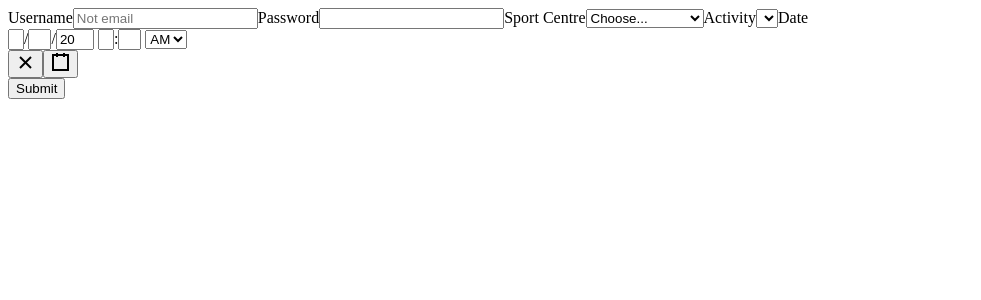
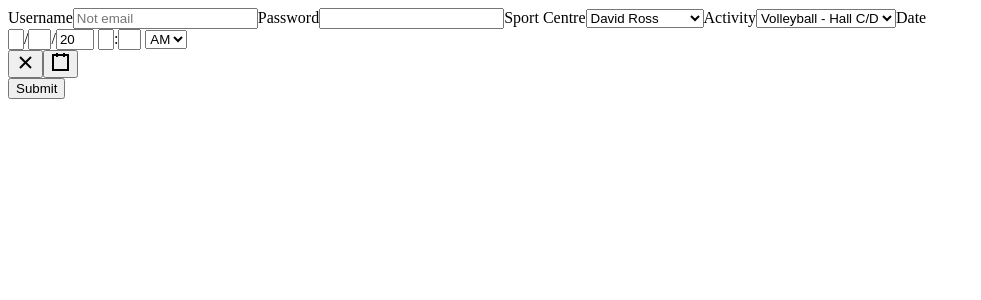
Before and after one commit to jiaweihong/auto-booker, a React (Create React App) app in the folder client/: page / in a window 1280 px wide. Shown: the top 300 px of the page, without its empty margins (0-981 px from the left). Built offline with nearby package versions, Linux system fonts and the light colour scheme.

Commit message:
booking form is able add booking to database

```diff
--- a/client/src/App.js
+++ b/client/src/App.js
@@ -1,9 +1,9 @@
-import Form from './Form'
+import BookingForm from './BookingForm'
 
 function App(){
   return (
     <>
-      <Form/>
+      <BookingForm/>
     </>
   )
 }
--- /dev/null
+++ b/client/src/BookingForm.js
@@ -0,0 +1,115 @@
+import React, { useState } from 'react'
+import CryptoJs from 'crypto-js';
+import DateTimePicker from 'react-datetime-picker';
+
+export default function BookingForm(){
+    const [username, setUsername] = useState('');
+    const [password, setPassword] = useState('');
+    const [sportsCentre, setSportsCentre] = useState('David Ross');
+    const [activity, setActivity] = useState('Volleyball - Hall C/D')
+    const [dateTime, setDateTime] = useState(new Date());
+
+    let davidRossActivities = ["Volleyball - Hall C/D"];
+    let jubileeCampusActivities = ["Volleyball - Hall 1"];
+    let dropdownActivies = null;
+    let activityOptions = null;
+
+    if (sportsCentre === "David Ross"){
+        dropdownActivies = davidRossActivities;
+    } else if (sportsCentre === "Jubilee Campus") {
+        dropdownActivies = jubileeCampusActivities;
+    }
+
+    if (dropdownActivies != null){
+        activityOptions = dropdownActivies.map((activity) => <option key={activity} value={activity}> {activity} </option>);
+    }
+
+    const encryptPassword = (password) => {
+        var ciphertext = CryptoJs.AES.encrypt(password, process.env.REACT_APP_ENCRYPTION_SECRET);
+        let encryptedPassword = ciphertext.toString();
+        return encryptedPassword;
+    }
+
+    const submitForm = async (e) => {
+        e.preventDefault();
+
+        let encryptedPassword = encryptPassword(password);
+        try {
+            const body = {
+                username: username,
+                password: encryptedPassword,
+                sportsCentre: sportsCentre,
+                activity: activity,
+                activityDay: dateTime.getDay(),
+                activityMonth: dateTime.getMonth(),
+                activityYear: dateTime.getFullYear(),
+                activityHour: dateTime.getHours()
+            }
+
+            const res = await fetch("http://localhost:3000/api/bookings", {
+                method: "POST",
+                headers: {"Content-Type": "application/json"},
+                body: JSON.stringify(body)
+            })
+
+            console.log(res);
+        } catch (error) {
+            console.error(error);
+        }
+    }
+
+
+  return (
+    <form onSubmit={submitForm}>
+        <label>
+            Username
+        </label>
+        <input
+            required
+            placeholder='Not email'
+            type='text'
+            value={username}
+            onChange={(e) => {setUsername(e.target.value)}}
+        />
+
+        <label>
+            Password
+        </label>
+        <input
+            required
+            type='text'
+            value={password}
+            onChange={(e) => {setPassword(e.target.value)}}
+        >
+        </input>
+
+        <label>
+            Sport Centre
+        </label>
+        <select
+            value={sportsCentre}
+            onChange={(e) => {setSportsCentre(e.target.value)}}
+        >
+            <option value="David Ross">David Ross</option>
+            <option value="Jubilee Campus">Jubilee Campus</option>
+        </select>
+
+        <label>
+            Activity
+        </label>
+        <select
+            value={activity}
+            onChange={(e) => {setActivity(e.target.value)}}
+        >
+            {activityOptions}
+        </select>
+
+        <label>
+            Date
+        </label>
+        <DateTimePicker onChange={setDateTime} value={dateTime} />
+
+        <button type="submit">Submit</button>
+    </form>
+  )
+}
--- a/client/src/Form.js
+++ /dev/null
@@ -1,102 +0,0 @@
-import React, { useState } from 'react'
-import CryptoJs from 'crypto-js';
-import DateTimePicker from 'react-datetime-picker';
-
-export default function Form(){
-    const [username, setUsername] = useState('');
-    const [password, setPassword] = useState('');
-    const [sportCentre, setSportCentre] = useState('');
-    const [activity, setActivity] = useState('')
-    const [dateTime, setDateTime] = useState(new Date());
-
-    let davidRoss = ["Volleyball - Hall C/D"];
-    let jubileeCampus = ["Volleyball - Hall 1"];
-    let dropdownActivies = null;
-    let activityOptions = null;
-
-    let activityDate = '';
-    let activityTime = '';
-    let encryptedPassword = '';
-
-    if (sportCentre == "David Ross"){
-        dropdownActivies = davidRoss;
-    } else if (sportCentre == "Jubilee Campus") {
-        dropdownActivies = jubileeCampus;
-    }
-
-    if (dropdownActivies != null){
-        activityOptions = dropdownActivies.map((activity) => <option value={activity}> {activity} </option>);
-    }
-
-    const monthsOfTheyear = ["Jan","Feb","Mar","Apr","May","Jun","Jul","Aug","Sep","Oct","Nov","Dec"];
-
-    function stringifyDateAndTime() {
-        let month = monthsOfTheyear[dateTime.getMonth()];
-
-        activityDate = `${dateTime.getDate()} ${month} ${dateTime.getFullYear()}`;
-        activityTime = `${dateTime.getHours()}:00`;
-    }
-
-    function encryptPassword(e) {
-        e.preventDefault();
-
-        var ciphertext = CryptoJs.AES.encrypt(password, process.env.REACT_APP_ENCRYPTION_SECRET);
-
-        encryptedPassword = ciphertext.toString();
-    }
-
-  return (
-    <form onSubmit={(e) => {encryptPassword(e)}}>
-        <label>
-            Username
-        </label>
-        <input
-            required
-            placeholder='Not email'
-            type='text'
-            value={username}
-            onChange={(e) => {setUsername(e.target.value)}}
-        />
-
-        <label>
-            Password
-        </label>
-        <input
-            required
-            type='text'
-            value={password}
-            onChange={(e) => {setPassword(e.target.value)}}
-        >
-        </input>
-
-        <label>
-            Sport Centre
-        </label>
-        <select
-            value={sportCentre}
-            onChange={(e) => {setSportCentre(e.target.value)}}
-        >
-            <option>Choose...</option>
-            <option value="David Ross">David Ross</option>
-            <option value="Jubilee Campus">Jubilee Campus</option>
-        </select>
-
-        <label>
-            Activity
-        </label>
-        <select
-            value={activity}
-            onChange={(e) => {setActivity(e.target.value)}}
-        >
-            {activityOptions}
-        </select>
-
-        <label>
-            Date
-        </label>
-        <DateTimePicker onChange={setDateTime} value={dateTime} />
-
-        <button type="submit">Submit</button>
-    </form>
-  )
-}
```
Also changed, not shown: 1 other file (tests, documents, lock files or other folders).
